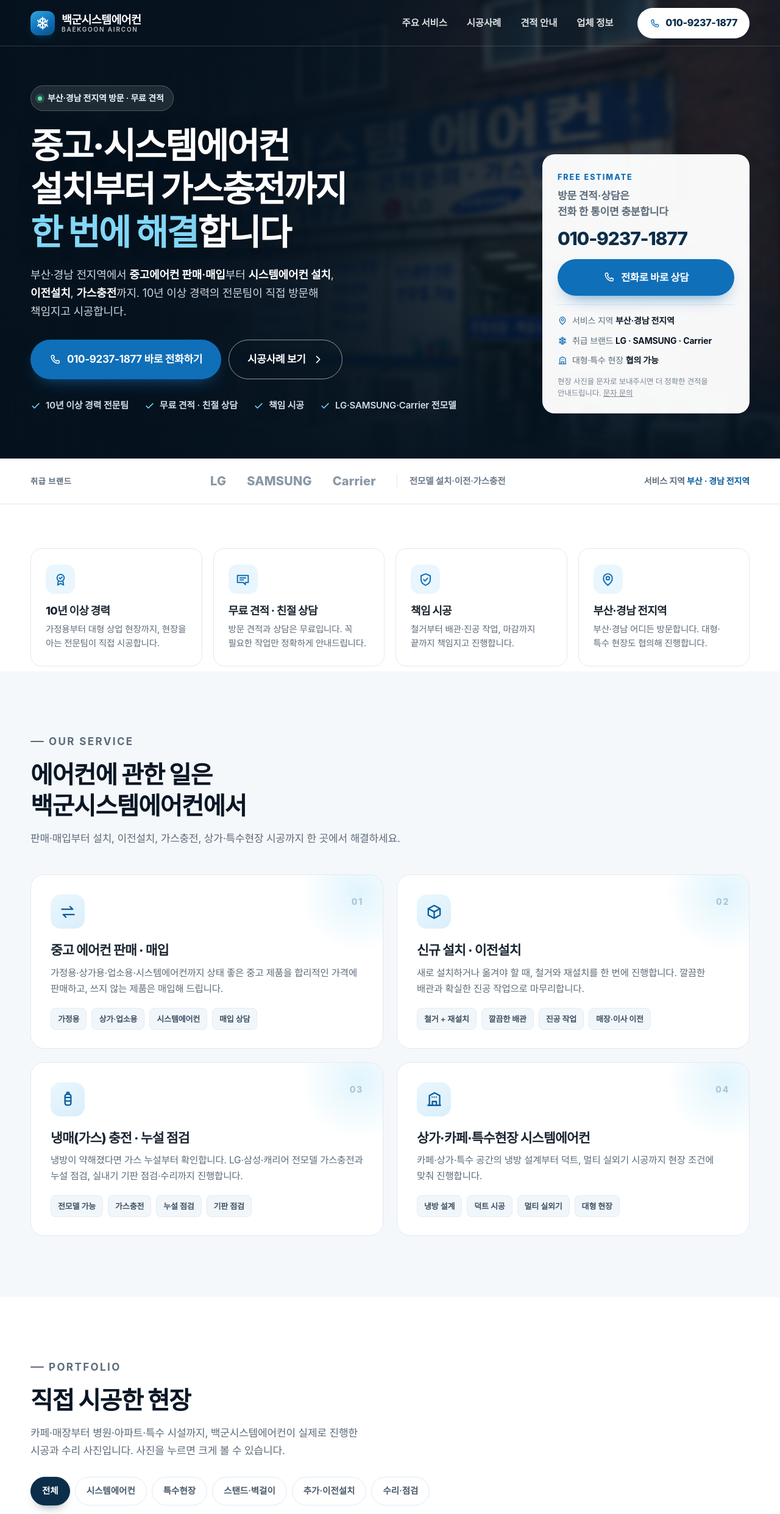
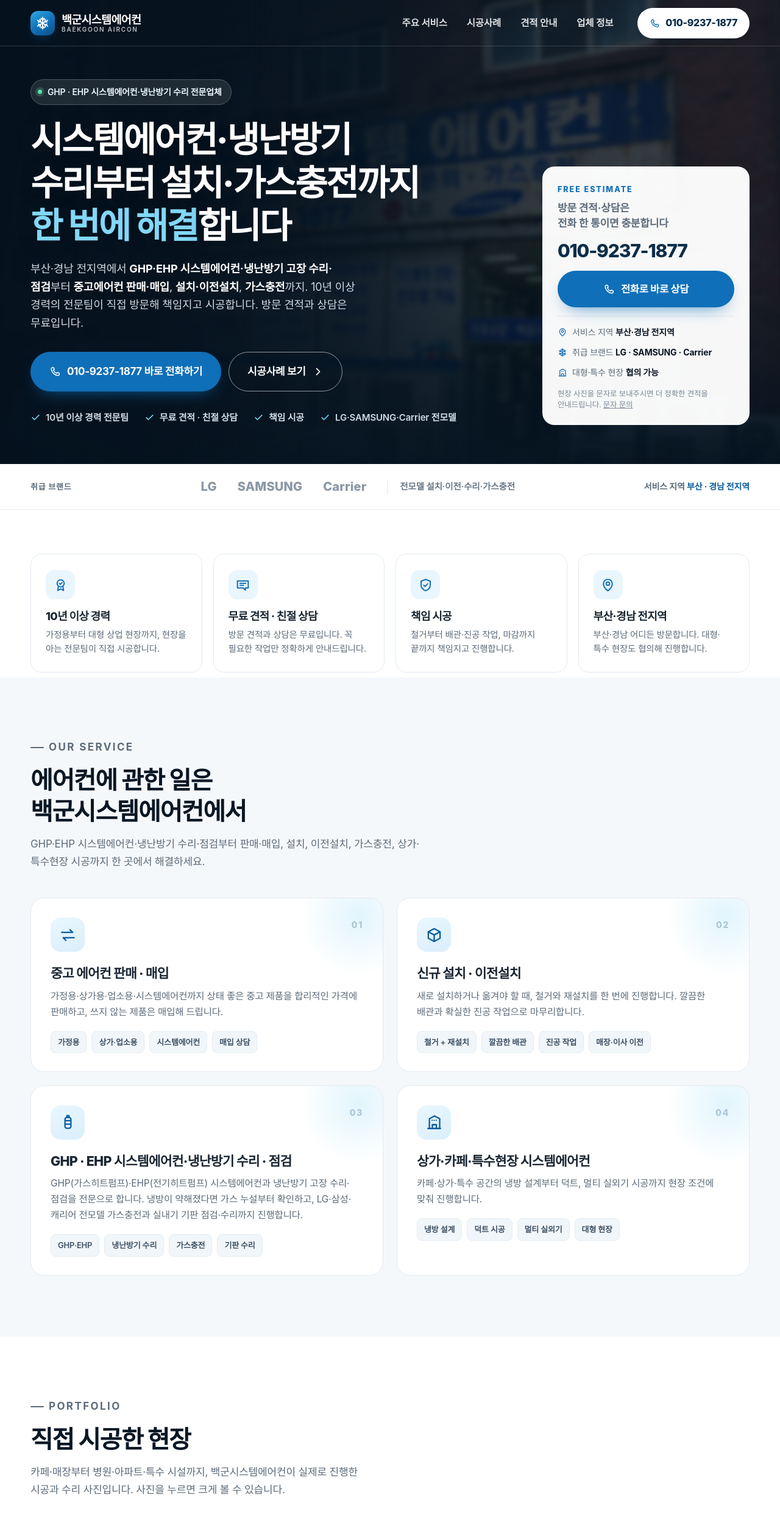
Before and after one commit to baekjongmun/baekjongmun.github.io, a plain HTML site: page index.html in a window 1280 px wide. Shown: the top 2483 px of the page at 61% size. Drawn offline with Linux system fonts and the light colour scheme.

Commit message:
GHP·EHP 시스템에어컨·냉난방기 수리 전문업체 문구 반영
- title·description·og·JSON-LD에 'GHP · EHP 시스템에어컨·냉난방기 수리 전문업체' 반영
- 히어로 배지·리드카피에 GHP·EHP 수리 전문업체 문구 배치
- 주요 서비스 3번 카드를 GHP·EHP 수리·점검 서비스로 확장
- 모바일에서 히어로 배지 줄바꿈 스타일 보정

```diff
--- a/index.html
+++ b/index.html
@@ -3,15 +3,15 @@
 <head>
 <meta charset="utf-8">
 <meta name="viewport" content="width=device-width, initial-scale=1">
-<title>백군시스템에어컨 | 부산·경남 중고에어컨 · 시스템에어컨 설치 · 이전설치 · 가스충전</title>
-<meta name="description" content="부산·경남 전지역 중고에어컨 판매·매입, 시스템에어컨 신규 설치와 이전설치, 가스충전·누설 점검. 10년 이상 경력 전문팀이 무료 견적·친절 상담으로 책임 시공합니다. 백군시스템에어컨 010-9237-1877.">
-<meta name="keywords" content="부산 중고에어컨, 부산 시스템에어컨 설치, 에어컨 이전설치, 가스충전, 수영구 에어컨, 백군시스템에어컨">
+<title>백군시스템에어컨 | GHP · EHP 시스템에어컨·냉난방기 수리 전문업체</title>
+<meta name="description" content="부산·경남 GHP · EHP 시스템에어컨·냉난방기 수리 전문업체. 냉난방기 고장 수리·점검과 냉매(가스) 충전, 중고에어컨 판매·매입, 시스템에어컨 설치·이전설치까지 10년 이상 경력 전문팀이 무료 견적·친절 상담으로 책임 시공합니다. 백군시스템에어컨 010-9237-1877.">
+<meta name="keywords" content="GHP 수리, EHP 수리, 냉난방기 수리, 시스템에어컨 수리, 부산 중고에어컨, 부산 시스템에어컨 설치, 에어컨 이전설치, 가스충전, 수영구 에어컨, 백군시스템에어컨">
 <meta name="author" content="백군시스템에어컨">
 <meta name="theme-color" content="#0c2e4a">
 <script>document.documentElement.classList.add("js");</script>
 <meta property="og:type" content="website">
-<meta property="og:title" content="백군시스템에어컨 | 부산·경남 중고에어컨 · 시스템에어컨 설치 전문">
-<meta property="og:description" content="중고에어컨 판매·매입, 시스템에어컨 설치·이전설치, 가스충전까지 부산·경남 전지역 책임 시공. 무료 견적 010-9237-1877.">
+<meta property="og:title" content="백군시스템에어컨 | GHP · EHP 시스템에어컨·냉난방기 수리 전문업체">
+<meta property="og:description" content="GHP · EHP 시스템에어컨·냉난방기 수리 전문업체. 고장 수리·점검, 가스충전부터 중고에어컨 판매·매입, 설치·이전설치까지 부산·경남 전지역 책임 시공. 무료 견적 010-9237-1877.">
 <meta property="og:image" content="./images/1000012024-da0177e7685248cf97865c605481cda7.jpg">
 <meta property="og:locale" content="ko_KR">
 <meta property="og:url" content="https://baekjongmun.github.io/">
@@ -42,7 +42,7 @@
   ],
   "image": "./images/1000012024-da0177e7685248cf97865c605481cda7.jpg",
   "sameAs": ["https://blog.naver.com/baekgoon76"],
-  "description": "부산·경남 전지역에서 중고에어컨 판매·매입, 시스템에어컨 설치·이전설치, 냉매(가스) 충전과 누설 점검을 진행하는 에어컨 전문 업체입니다."
+  "description": "부산·경남 전지역에서 GHP·EHP 시스템에어컨·냉난방기 수리·점검을 전문으로 하며, 중고에어컨 판매·매입, 시스템에어컨 설치·이전설치, 냉매(가스) 충전과 누설 점검을 진행하는 에어컨 전문 업체입니다."
 }
 </script>
 </head>
@@ -202,13 +202,13 @@
     </div>
     <div class="container hero__inner">
       <div class="hero__copy">
-        <p class="hero__badge"><span class="dot"></span>부산·경남 전지역 방문 · 무료 견적</p>
-        <h1>중고·시스템에어컨<br>설치부터 가스충전까지<br><em>한 번에 해결</em>합니다</h1>
+        <p class="hero__badge"><span class="dot"></span>GHP · EHP 시스템에어컨·냉난방기 수리 전문업체</p>
+        <h1>시스템에어컨·냉난방기<br>수리부터 설치·가스충전까지<br><em>한 번에 해결</em>합니다</h1>
         <p class="hero__lead">
-          부산·경남 전지역에서 <strong>중고에어컨 판매·매입</strong>부터
-          <strong>시스템에어컨 설치</strong>, <strong>이전설치</strong>,
+          부산·경남 전지역에서 <strong>GHP·EHP 시스템에어컨·냉난방기 고장 수리·점검</strong>부터
+          <strong>중고에어컨 판매·매입</strong>, <strong>설치·이전설치</strong>,
           <strong>가스충전</strong>까지. 10년 이상 경력의 전문팀이 직접 방문해
-          책임지고 시공합니다.
+          책임지고 시공합니다. 방문 견적과 상담은 무료입니다.
         </p>
         <div class="hero__actions">
           <a class="btn btn--call" href="tel:01092371877">
@@ -249,7 +249,7 @@
         <li><span class="brandbar__name">LG</span></li>
         <li><span class="brandbar__name">SAMSUNG</span></li>
         <li><span class="brandbar__name">Carrier</span></li>
-        <li class="brandbar__note">전모델 설치·이전·가스충전</li>
+        <li class="brandbar__note">전모델 설치·이전·수리·가스충전</li>
       </ul>
       <p class="brandbar__area">서비스 지역 <b>부산 · 경남 전지역</b></p>
     </div>
@@ -289,7 +289,7 @@
       <div class="section-head reveal">
         <p class="eyebrow">Our Service</p>
         <h2>에어컨에 관한 일은<br>백군시스템에어컨에서</h2>
-        <p>판매·매입부터 설치, 이전설치, 가스충전, 상가·특수현장 시공까지 한 곳에서 해결하세요.</p>
+        <p>GHP·EHP 시스템에어컨·냉난방기 수리·점검부터 판매·매입, 설치, 이전설치, 가스충전, 상가·특수현장 시공까지 한 곳에서 해결하세요.</p>
       </div>
       <div class="service-grid">
         <article class="service reveal">
@@ -319,10 +319,10 @@
             <span class="service__icon"><svg aria-hidden="true"><use href="#i-gas"/></svg></span>
             <span class="service__no">03</span>
           </div>
-          <h3>냉매(가스) 충전 · 누설 점검</h3>
-          <p>냉방이 약해졌다면 가스 누설부터 확인합니다. LG·삼성·캐리어 전모델 가스충전과 누설 점검, 실내기 기판 점검·수리까지 진행합니다.</p>
+          <h3>GHP · EHP 시스템에어컨·냉난방기 수리 · 점검</h3>
+          <p>GHP(가스히트펌프)·EHP(전기히트펌프) 시스템에어컨과 냉난방기 고장 수리·점검을 전문으로 합니다. 냉방이 약해졌다면 가스 누설부터 확인하고, LG·삼성·캐리어 전모델 가스충전과 실내기 기판 점검·수리까지 진행합니다.</p>
           <ul class="tags">
-            <li>전모델 가능</li><li>가스충전</li><li>누설 점검</li><li>기판 점검</li>
+            <li>GHP·EHP</li><li>냉난방기 수리</li><li>가스충전</li><li>기판 수리</li>
           </ul>
         </article>
         <article class="service reveal" style="--delay:240ms">
@@ -616,7 +616,7 @@
           <div class="section-head" style="margin-bottom:20px">
             <p class="eyebrow">About Us</p>
             <h2>현장을 아는 전문팀이<br>직접 시공합니다</h2>
-            <p>중고에어컨 판매·매입부터 시스템에어컨 설치, 이전설치, 가스충전까지. 부산·경남 전지역에서 10년 이상 경력의 전문팀이 책임지고 일합니다.</p>
+            <p>GHP·EHP 시스템에어컨·냉난방기 수리·점검을 전문으로 하며, 중고에어컨 판매·매입부터 시스템에어컨 설치, 이전설치, 가스충전까지. 부산·경남 전지역에서 10년 이상 경력의 전문팀이 책임지고 일합니다.</p>
           </div>
           <dl class="info-list">
             <dt>상호</dt>
@@ -656,7 +656,7 @@
             <span class="brand__sub">Baekgoon Aircon</span>
           </span>
         </div>
-        <p class="footer__desc">부산·경남 전지역 중고에어컨 판매·매입, 시스템에어컨 설치·이전설치, 가스충전 전문. 10년 이상 경력의 전문팀이 무료 견적·친절 상담으로 책임 시공합니다.</p>
+        <p class="footer__desc">부산·경남 GHP · EHP 시스템에어컨·냉난방기 수리 전문업체. 고장 수리·점검, 중고에어컨 판매·매입, 시스템에어컨 설치·이전설치, 가스충전까지 10년 이상 경력의 전문팀이 무료 견적·친절 상담으로 책임 시공합니다.</p>
       </div>
       <div>
         <h4>바로가기</h4>
@@ -695,7 +695,7 @@
 
     <div class="footer__bottom">
       <p>© <span id="year">2026</span> 백군시스템에어컨. All rights reserved.</p>
-      <p>부산·경남 전지역 중고에어컨 · 시스템에어컨 설치 · 이전설치 · 가스충전</p>
+      <p>부산·경남 GHP·EHP 시스템에어컨·냉난방기 수리 · 중고에어컨 · 설치·이전설치 · 가스충전</p>
     </div>
   </div>
 </footer>
--- a/styles.css
+++ b/styles.css
@@ -1697,6 +1697,17 @@ body.is-locked {
   .hero h1 {
     font-size: clamp(30px, 8.4vw, 40px);
   }
+  .hero__badge {
+    font-size: 13px;
+    line-height: 1.45;
+    padding: 9px 14px 9px 12px;
+    border-radius: 16px;
+    align-items: flex-start;
+    text-align: left;
+  }
+  .hero__badge .dot {
+    margin-top: 5px;
+  }
   .hero__lead {
     font-size: 16.5px;
   }
```
